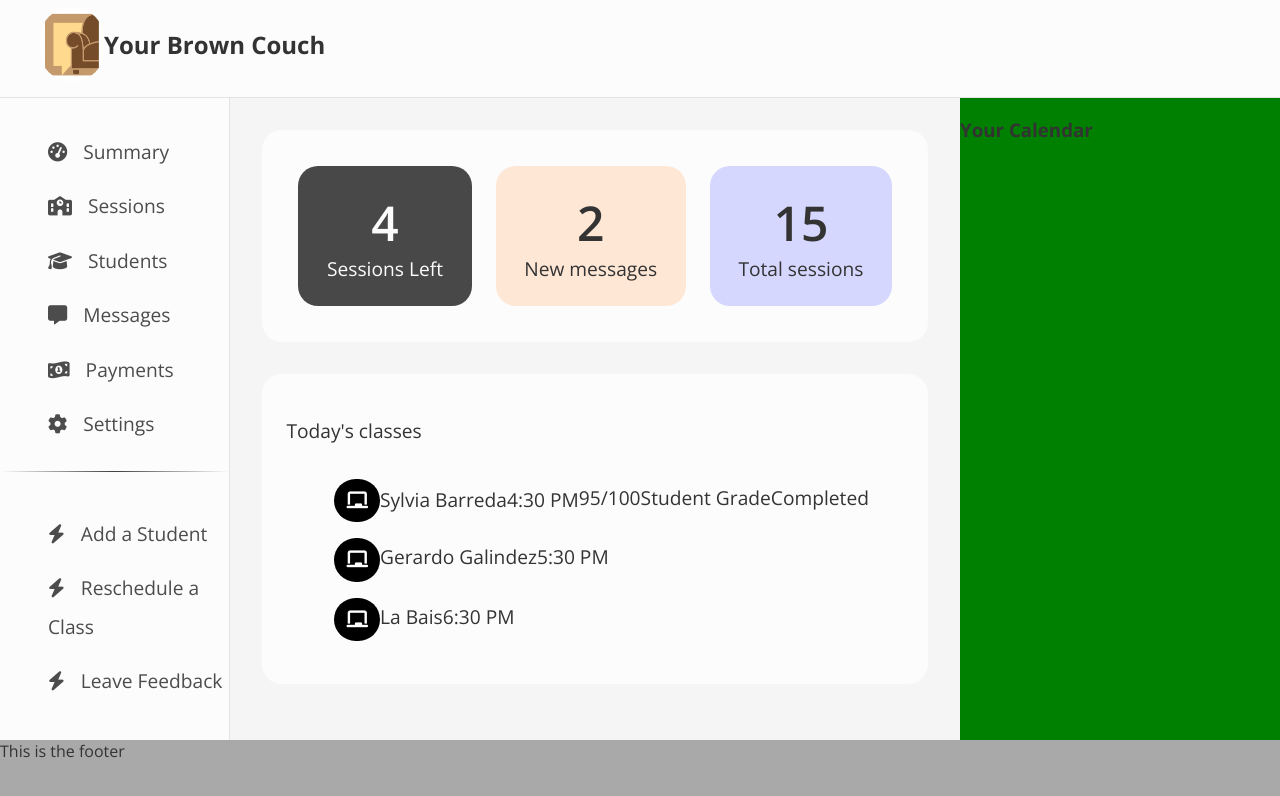
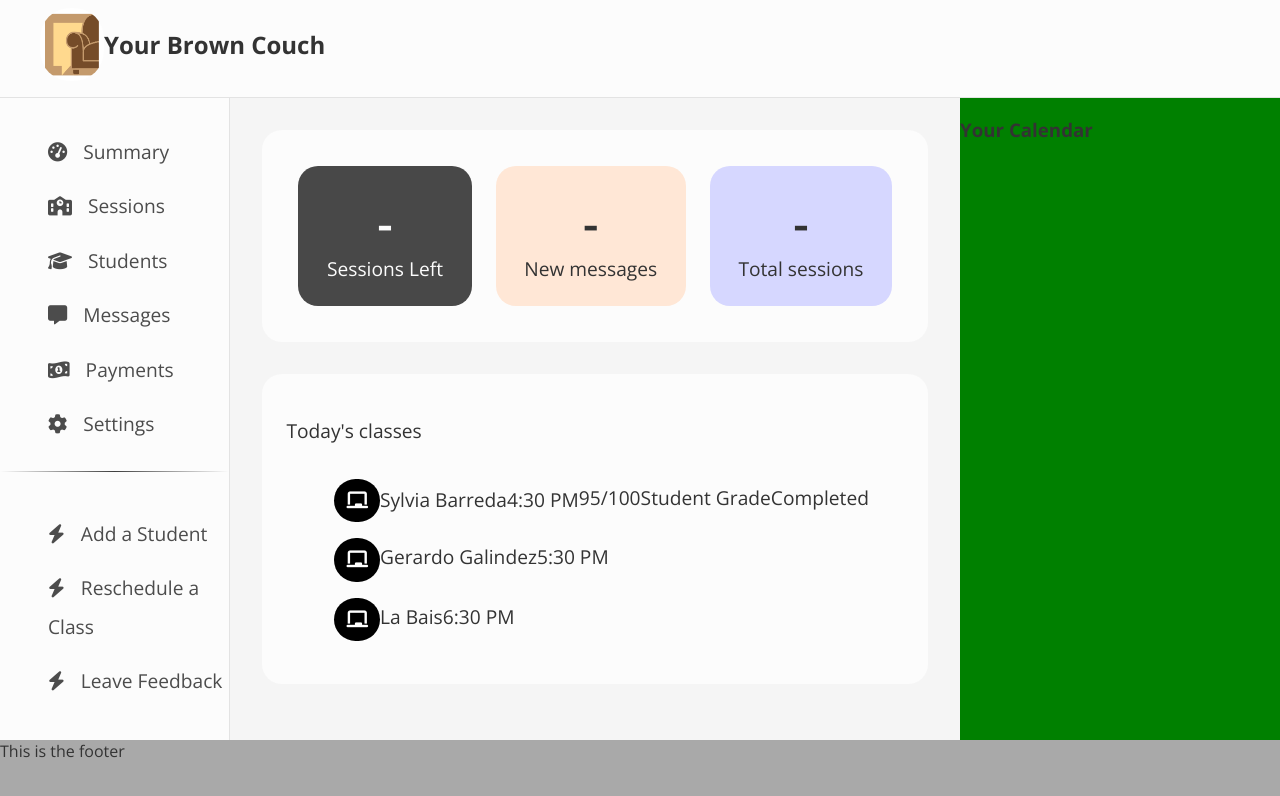
Before and after one commit to Brown-Couch/buongiorno, a React (Create React App) app: page /dashboard/summary in a window 1280 px wide. Shown: the top 796 px of the page. Built offline with nearby package versions, Linux system fonts and the light colour scheme; no server answers; sample sign-in values are in the browser's storage.

Commit message:
Wire up dashboard summary

```diff
--- /dev/null
+++ b/src/api/summary.tsx
@@ -0,0 +1,19 @@
+export const getSummary = async (jwt: string) => {
+  const request = {
+    method: 'GET',
+    headers: {
+      'Content-Type': 'application/json',
+      Authorization: `Bearer ${jwt}`,
+    },
+  }
+
+  return fetch('http://localhost:3000/dashboard/summary', request).then(
+    async (response) => {
+      const payload = await response.json()
+
+      if (!response.ok) return Promise.reject(payload.errors)
+
+      return payload
+    }
+  )
+}
--- a/src/components/dashboard/HeaderCard.tsx
+++ b/src/components/dashboard/HeaderCard.tsx
@@ -2,7 +2,7 @@ import './HeaderCard.css'
 
 interface Props {
   position: number
-  callout: number
+  callout: number | undefined
   description: string
 }
 
@@ -12,7 +12,7 @@ export default function HeaderCard(props: Props) {
   return (
     <>
       <div className={`header-card card-${position}`}>
-        <div className="callout">{callout}</div>
+        <div className="callout">{callout ?? '-'}</div>
         <div className="description">{description}</div>
       </div>
     </>
--- a/src/routes/summary.tsx
+++ b/src/routes/summary.tsx
@@ -1,12 +1,47 @@
 import HeaderCard from '../components/dashboard/HeaderCard'
+import { getSummary } from '../api/summary'
+import { useRecoilValue } from 'recoil'
+import { jwtState } from '../atoms/auth'
+import { useState } from 'react'
+
+interface DashboardSummary {
+  sessionsLeft: number
+  newMessages: number
+  totalSessions: number
+}
 
 export default function Summary() {
+  const jwt = useRecoilValue(jwtState)
+  const [summary, setSummary] = useState<DashboardSummary | null>(null)
+
+  if (jwt && !summary) {
+    getSummary(jwt)
+      .then((data) => {
+        setSummary(data)
+      })
+      .catch((error: any) => {
+        console.error(error)
+      })
+  }
+
   return (
     <>
       <div className="dashboard-card header-cards">
-        <HeaderCard position={1} callout={4} description="Sessions Left" />
-        <HeaderCard position={2} callout={2} description="New messages" />
-        <HeaderCard position={3} callout={15} description="Total sessions" />
+        <HeaderCard
+          position={1}
+          callout={summary?.sessionsLeft}
+          description="Sessions Left"
+        />
+        <HeaderCard
+          position={2}
+          callout={summary?.newMessages}
+          description="New messages"
+        />
+        <HeaderCard
+          position={3}
+          callout={summary?.totalSessions}
+          description="Total sessions"
+        />
       </div>
       <div className="dashboard-card">
         <p className="title">Today's classes</p>
```
